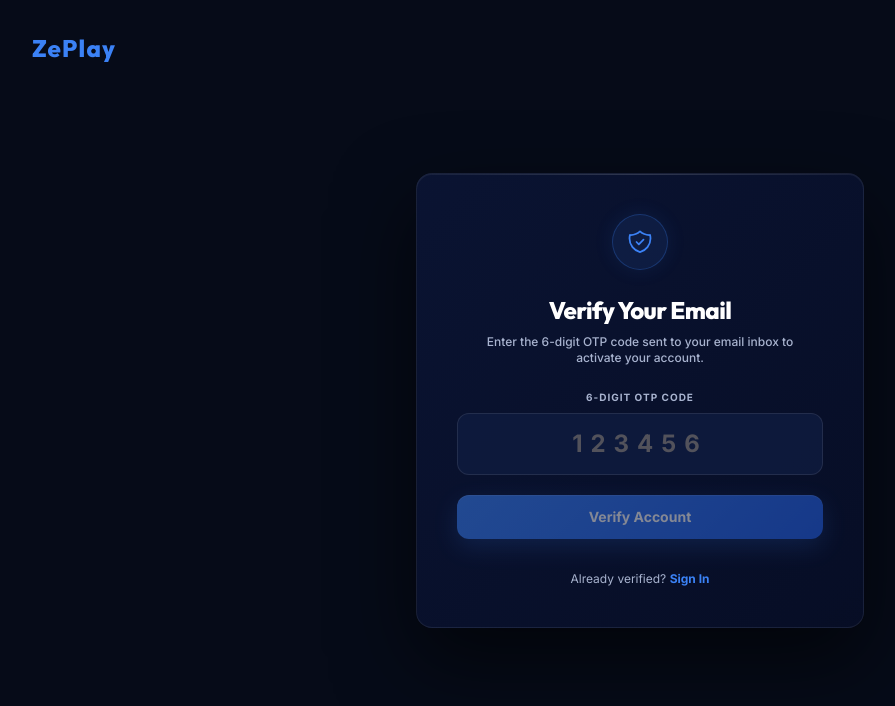
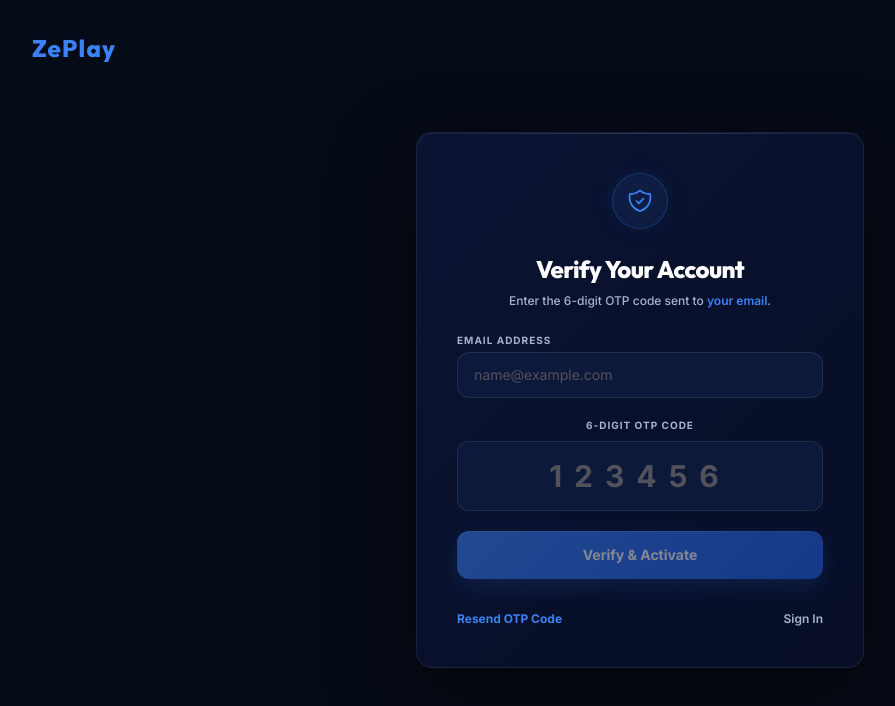
Before and after one commit to syedasjadabbas/ZePlay, a React (Vite) app in the folder frontend/: page /verify-email in a window 1280 px wide. Shown: the top 706 px of the page, without its empty margins (0-895 px from the left). Built offline with nearby package versions, Linux system fonts and the light colour scheme; no server answers.

Commit message:
feat(auth): add auto-redirects, resend endpoint, and enhanced 6-digit OTP user experience

```diff
--- a/frontend/src/pages/ForgotPassword.tsx
+++ b/frontend/src/pages/ForgotPassword.tsx
@@ -19,16 +19,8 @@ const ForgotPassword: React.FC = () => {
     setLoading(true);
 
     try {
-      // The API always returns success (doesn't reveal user existence)
-      const response = await api.post('/auth/forgot-password', { email });
-      setEmailConfigured(response.data.email_configured ?? true);
-      if (response.data.reset_token) {
-        setResetToken(response.data.reset_token);
-      }
-      if (response.data.dev_notice) {
-        setDevNotice(response.data.dev_notice);
-      }
-      setSubmitted(true);
+      await api.post('/auth/forgot-password', { email });
+      navigate('/reset-password', { state: { email } });
     } catch (err: any) {
       setError(
         err.response?.data?.detail ||
--- a/frontend/src/pages/Register.tsx
+++ b/frontend/src/pages/Register.tsx
@@ -41,12 +41,7 @@ const Register: React.FC = () => {
         name,
         password,
       });
-      setRegistrationData({
-        emailConfigured: response.data.email_configured,
-        devNotice: response.data.dev_notice,
-        userEmail: response.data.email,
-        verificationToken: response.data.verification_token,
-      });
+      navigate('/verify-email', { state: { email: response.data.email || email } });
     } catch (err: any) {
       setError(
         err.response?.data?.detail ||
--- a/frontend/src/pages/ResetPassword.tsx
+++ b/frontend/src/pages/ResetPassword.tsx
@@ -1,4 +1,4 @@
-import React, { useState } from 'react';
+import React, { useEffect, useState } from 'react';
 import { useNavigate, useLocation, Link } from 'react-router-dom';
 import api from '../services/api';
 import PasswordInput from '../components/PasswordInput';
@@ -7,23 +7,34 @@ const ResetPassword: React.FC = () => {
   const navigate = useNavigate();
   const location = useLocation();
 
-  const query = new URLSearchParams(location.search);
-  const initialToken = query.get('token') || '';
+  const passedEmail = location.state?.email || '';
 
-  const [otp, setOtp] = useState(initialToken);
+  const [email, setEmail] = useState(passedEmail);
+  const [otp, setOtp] = useState('');
   const [newPassword, setNewPassword] = useState('');
   const [confirmPassword, setConfirmPassword] = useState('');
   const [error, setError] = useState<string | null>(null);
   const [successMessage, setSuccessMessage] = useState<string | null>(null);
+  const [resendMessage, setResendMessage] = useState<string | null>(null);
+  const [resendCooldown, setResendCooldown] = useState(0);
   const [loading, setLoading] = useState(false);
+
+  useEffect(() => {
+    let timer: any;
+    if (resendCooldown > 0) {
+      timer = setInterval(() => setResendCooldown((prev) => prev - 1), 1000);
+    }
+    return () => clearInterval(timer);
+  }, [resendCooldown]);
 
   const handleResetPassword = async (e: React.FormEvent) => {
     e.preventDefault();
     setError(null);
     setSuccessMessage(null);
 
-    if (!otp || otp.trim().length === 0) {
-      setError('Please enter the 6-digit OTP reset code.');
+    const cleanOtp = otp.trim();
+    if (cleanOtp.length !== 6) {
+      setError('Please enter a valid 6-digit OTP reset code.');
       return;
     }
 
@@ -41,18 +52,39 @@ const ResetPassword: React.FC = () => {
 
     try {
       await api.post('/auth/reset-password', {
-        token: otp.trim(),
+        token: cleanOtp,
         new_password: newPassword,
       });
       setSuccessMessage('Password successfully reset! Redirecting to sign in...');
       setTimeout(() => {
         navigate('/login', { state: { message: 'Password reset successful. Please sign in with your new password.' } });
-      }, 2500);
+      }, 2000);
     } catch (err: any) {
       setError(
         err.response?.data?.detail ||
           'Failed to reset password. The 6-digit OTP code may be invalid or expired.'
       );
+    } finally {
+      setLoading(false);
+    }
+  };
+
+  const handleResendResetOtp = async () => {
+    if (!email || !email.includes('@')) {
+      setError('Please enter your email address to resend reset code.');
+      return;
+    }
+
+    setResendMessage(null);
+    setError(null);
+    setLoading(true);
+
+    try {
+      const res = await api.post('/auth/forgot-password', { email });
+      setResendMessage(res.data.message || 'A new 6-digit reset code has been sent to your email.');
+      setResendCooldown(30);
+    } catch (err: any) {
+      setError(err.response?.data?.detail || 'Failed to resend reset code. Please try again.');
     } finally {
       setLoading(false);
     }
@@ -130,8 +162,23 @@ const ResetPassword: React.FC = () => {
 
           <div className="space-y-2 mb-6 relative z-10">
             <h2 className="text-3xl font-extrabold tracking-tight text-white font-display">Reset Password</h2>
-            <p className="text-xs text-brand-textMuted font-medium">Enter your 6-digit OTP reset code and choose a new password.</p>
+            <p className="text-xs text-brand-textMuted font-medium">
+              Enter the 6-digit OTP code sent to{' '}
+              <span className="text-brand-accent font-semibold">{email || 'your email'}</span> and choose a new password.
+            </p>
           </div>
+
+          {resendMessage && (
+            <div
+              className="text-xs text-emerald-300 rounded-xl p-3.5 mb-5 font-semibold flex items-center gap-2"
+              style={{ background: 'rgba(6,78,59,0.4)', border: '1px solid rgba(16,185,129,0.25)' }}
+            >
+              <svg className="w-4 h-4 text-emerald-400 flex-shrink-0" fill="none" viewBox="0 0 24 24" stroke="currentColor" strokeWidth={2.5}>
+                <path strokeLinecap="round" strokeLinejoin="round" d="M5 13l4 4L19 7" />
+              </svg>
+              {resendMessage}
+            </div>
+          )}
 
           {successMessage && (
             <div
@@ -154,7 +201,26 @@ const ResetPassword: React.FC = () => {
             </div>
           )}
 
-          <form onSubmit={handleResetPassword} className="space-y-5 relative z-10">
+          <form onSubmit={handleResetPassword} className="space-y-4 relative z-10">
+            {!passedEmail && (
+              <div>
+                <label className="block text-[10px] text-brand-textMuted uppercase tracking-widest mb-1.5 font-bold">
+                  Email Address
+                </label>
+                <input
+                  type="email"
+                  placeholder="name@example.com"
+                  value={email}
+                  onChange={(e) => setEmail(e.target.value)}
+                  required
+                  className="w-full px-4 py-3 text-sm text-white rounded-xl placeholder:text-white/20 outline-none"
+                  style={inputStyle}
+                  onFocus={handleFocus}
+                  onBlur={handleBlur}
+                />
+              </div>
+            )}
+
             <div>
               <label className="block text-[10px] text-brand-textMuted uppercase tracking-widest mb-1.5 font-bold">
                 6-Digit OTP Reset Code
@@ -165,9 +231,10 @@ const ResetPassword: React.FC = () => {
                 maxLength={6}
                 placeholder="123456"
                 value={otp}
-                onChange={(e) => setOtp(e.target.value.replace(/\D/g, ''))}
+                onChange={(e) => setOtp(e.target.value.replace(/\D/g, '').slice(0, 6))}
                 required
-                className="w-full px-4 py-3 text-center text-xl tracking-[6px] font-extrabold text-white rounded-xl placeholder:text-white/20 outline-none transition-all duration-200"
+                autoFocus
+                className="w-full px-4 py-3 text-center text-2xl tracking-[10px] font-extrabold text-white rounded-xl placeholder:text-white/20 outline-none transition-all duration-200"
                 style={inputStyle}
                 onFocus={handleFocus}
                 onBlur={handleBlur}
@@ -209,7 +276,7 @@ const ResetPassword: React.FC = () => {
             <button
               id="reset-submit"
               type="submit"
-              disabled={loading || !!successMessage}
+              disabled={loading || !!successMessage || otp.length < 6}
               className="w-full py-3 text-white font-bold rounded-xl text-sm transition-all duration-200 disabled:opacity-50 disabled:cursor-not-allowed"
               style={{
                 background: 'linear-gradient(135deg, #3B82F6 0%, #2563EB 100%)',
@@ -230,8 +297,16 @@ const ResetPassword: React.FC = () => {
             </button>
           </form>
 
-          <div className="mt-8 text-brand-textMuted text-xs text-center font-medium relative z-10">
-            Remember your password?{' '}
+          <div className="flex items-center justify-between mt-6 text-brand-textMuted text-xs font-medium relative z-10">
+            <button
+              type="button"
+              onClick={handleResendResetOtp}
+              disabled={resendCooldown > 0 || loading}
+              className="text-brand-accent font-bold hover:text-blue-400 disabled:opacity-50 disabled:cursor-not-allowed"
+            >
+              {resendCooldown > 0 ? `Resend code in ${resendCooldown}s` : 'Resend Reset OTP'}
+            </button>
+
             <Link to="/login" className="text-brand-accent hover:text-blue-400 font-bold transition-colors duration-150">
               Sign In
             </Link>
--- a/frontend/src/pages/VerifyEmail.tsx
+++ b/frontend/src/pages/VerifyEmail.tsx
@@ -6,18 +6,29 @@ const VerifyEmail: React.FC = () => {
   const location = useLocation();
   const navigate = useNavigate();
 
-  const query = new URLSearchParams(location.search);
-  const initialToken = query.get('token') || '';
+  const passedEmail = location.state?.email || '';
 
-  const [otp, setOtp] = useState(initialToken);
+  const [email, setEmail] = useState(passedEmail);
+  const [otp, setOtp] = useState('');
   const [status, setStatus] = useState<'idle' | 'verifying' | 'success' | 'error'>('idle');
   const [message, setMessage] = useState('');
   const [loading, setLoading] = useState(false);
+  const [resendCooldown, setResendCooldown] = useState(0);
+  const [resendMessage, setResendMessage] = useState<string | null>(null);
+
+  useEffect(() => {
+    let timer: any;
+    if (resendCooldown > 0) {
+      timer = setInterval(() => setResendCooldown((prev) => prev - 1), 1000);
+    }
+    return () => clearInterval(timer);
+  }, [resendCooldown]);
 
   const performVerification = async (codeToVerify: string) => {
-    if (!codeToVerify || codeToVerify.trim().length === 0) {
+    const cleanCode = codeToVerify.trim();
+    if (cleanCode.length !== 6) {
       setStatus('error');
-      setMessage('Please enter your 6-digit OTP verification code.');
+      setMessage('Please enter a valid 6-digit OTP code.');
       return;
     }
 
@@ -26,33 +37,58 @@ const VerifyEmail: React.FC = () => {
     setMessage('');
 
     try {
-      const response = await api.post('/auth/verify-email', { token: codeToVerify.trim() });
+      const response = await api.post('/auth/verify-email', { token: cleanCode });
       setStatus('success');
       setMessage(response.data.message || 'Email verified successfully!');
 
       setTimeout(() => {
         navigate('/login', { state: { message: 'Email verified successfully! You can now sign in.' } });
-      }, 2500);
+      }, 2000);
     } catch (err: any) {
       setStatus('error');
       setMessage(
         err.response?.data?.detail ||
-          'Invalid or expired 6-digit OTP code.'
+          'Invalid or expired 6-digit OTP code. Please check your code or request a new one.'
       );
     } finally {
       setLoading(false);
     }
   };
 
-  useEffect(() => {
-    if (initialToken) {
-      performVerification(initialToken);
-    }
-  }, [initialToken]);
-
   const handleSubmit = (e: React.FormEvent) => {
     e.preventDefault();
     performVerification(otp);
+  };
+
+  const handleResendOtp = async () => {
+    if (!email || !email.includes('@')) {
+      setMessage('Please enter a valid email address to resend OTP.');
+      setStatus('error');
+      return;
+    }
+
+    setResendMessage(null);
+    setLoading(true);
+
+    try {
+      const res = await api.post('/auth/resend-verification', { email });
+      setResendMessage(res.data.message || 'A new 6-digit OTP code has been sent to your email.');
+      setResendCooldown(30);
+      setStatus('idle');
+    } catch (err: any) {
+      setStatus('error');
+      setMessage(err.response?.data?.detail || 'Failed to resend verification code. Please try again.');
+    } finally {
+      setLoading(false);
+    }
+  };
+
+  const handleOtpChange = (e: React.ChangeEvent<HTMLInputElement>) => {
+    const val = e.target.value.replace(/\D/g, '').slice(0, 6);
+    setOtp(val);
+    if (val.length === 6) {
+      performVerification(val);
+    }
   };
 
   const inputStyle = {
@@ -102,15 +138,25 @@ const VerifyEmail: React.FC = () => {
             </div>
 
             <div>
-              <h2 className="text-2xl font-extrabold tracking-tight text-white font-display mb-2">Verify Your Email</h2>
+              <h2 className="text-2xl font-extrabold tracking-tight text-white font-display mb-2">Verify Your Account</h2>
               <p className="text-xs text-brand-textMuted font-medium px-4">
-                Enter the 6-digit OTP code sent to your email inbox to activate your account.
+                Enter the 6-digit OTP code sent to{' '}
+                <span className="text-brand-accent font-semibold">{email || 'your email'}</span>.
               </p>
             </div>
 
+            {resendMessage && (
+              <div
+                className="text-xs text-emerald-300 rounded-xl p-3 font-semibold text-center"
+                style={{ background: 'rgba(6,78,59,0.4)', border: '1px solid rgba(16,185,129,0.25)' }}
+              >
+                {resendMessage}
+              </div>
+            )}
+
             {status === 'error' && message && (
               <div
-                className="text-xs text-red-200 rounded-xl p-3.5 font-semibold"
+                className="text-xs text-red-200 rounded-xl p-3.5 font-semibold text-center"
                 style={{ background: 'rgba(127,29,29,0.4)', border: '1px solid rgba(239,68,68,0.25)' }}
               >
                 {message}
@@ -118,6 +164,23 @@ const VerifyEmail: React.FC = () => {
             )}
 
             <form onSubmit={handleSubmit} className="space-y-5">
+              {!passedEmail && (
+                <div className="text-left">
+                  <label className="block text-[10px] text-brand-textMuted uppercase tracking-widest mb-1 font-bold">
+                    Email Address
+                  </label>
+                  <input
+                    type="email"
+                    placeholder="name@example.com"
+                    value={email}
+                    onChange={(e) => setEmail(e.target.value)}
+                    required
+                    className="w-full px-4 py-3 text-sm text-white rounded-xl placeholder:text-white/20 outline-none"
+                    style={inputStyle}
+                  />
+                </div>
+              )}
+
               <div>
                 <label className="block text-[10px] text-brand-textMuted uppercase tracking-widest mb-2 font-bold">
                   6-Digit OTP Code
@@ -128,9 +191,10 @@ const VerifyEmail: React.FC = () => {
                   maxLength={6}
                   placeholder="123456"
                   value={otp}
-                  onChange={(e) => setOtp(e.target.value.replace(/\D/g, ''))}
+                  onChange={handleOtpChange}
                   required
-                  className="w-full px-4 py-3.5 text-center text-2xl tracking-[8px] font-extrabold text-white rounded-xl placeholder:text-white/20 outline-none transition-all duration-200"
+                  autoFocus
+                  className="w-full px-4 py-4 text-center text-3xl tracking-[12px] font-extrabold text-white rounded-xl placeholder:text-white/20 outline-none transition-all duration-200"
                   style={inputStyle}
                 />
               </div>
@@ -139,7 +203,7 @@ const VerifyEmail: React.FC = () => {
                 id="verify-submit"
                 type="submit"
                 disabled={loading || otp.length < 6}
-                className="w-full py-3 text-white font-bold rounded-xl text-sm transition-all duration-200 disabled:opacity-50 disabled:cursor-not-allowed"
+                className="w-full py-3.5 text-white font-bold rounded-xl text-sm transition-all duration-200 disabled:opacity-50 disabled:cursor-not-allowed"
                 style={{
                   background: 'linear-gradient(135deg, #3B82F6 0%, #2563EB 100%)',
                   boxShadow: '0 8px 24px rgba(59,130,246,0.3), inset 0 1px 0 rgba(255,255,255,0.12)',
@@ -154,14 +218,22 @@ const VerifyEmail: React.FC = () => {
                     Verifying OTP...
                   </span>
                 ) : (
-                  'Verify Account'
+                  'Verify & Activate'
                 )}
               </button>
             </form>
 
-            <div className="pt-2 text-xs text-brand-textMuted">
-              Already verified?{' '}
-              <Link to="/login" className="text-brand-accent font-bold hover:text-blue-400">
+            <div className="flex items-center justify-between text-xs pt-2 text-brand-textMuted">
+              <button
+                type="button"
+                onClick={handleResendOtp}
+                disabled={resendCooldown > 0 || loading}
+                className="text-brand-accent font-bold hover:text-blue-400 disabled:opacity-50 disabled:cursor-not-allowed"
+              >
+                {resendCooldown > 0 ? `Resend code in ${resendCooldown}s` : 'Resend OTP Code'}
+              </button>
+
+              <Link to="/login" className="text-brand-textMuted hover:text-white font-semibold">
                 Sign In
               </Link>
             </div>
@@ -187,7 +259,7 @@ const VerifyEmail: React.FC = () => {
             </div>
             <div>
               <h2 className="text-3xl font-extrabold tracking-tight text-white font-display mb-2">
-                Email Verified!
+                Account Verified!
               </h2>
               <p className="text-xs text-emerald-300 font-medium px-4">{message}</p>
             </div>
@@ -199,7 +271,7 @@ const VerifyEmail: React.FC = () => {
               }}
             >
               <p className="text-[11px] text-brand-textMuted">
-                You can now access all ZePlay features.{' '}
+                Your account is active.{' '}
                 <span className="text-emerald-300 font-semibold">Redirecting to sign in...</span>
               </p>
             </div>
```
Also changed, not shown: 1 other file (tests, documents, lock files or other folders).
